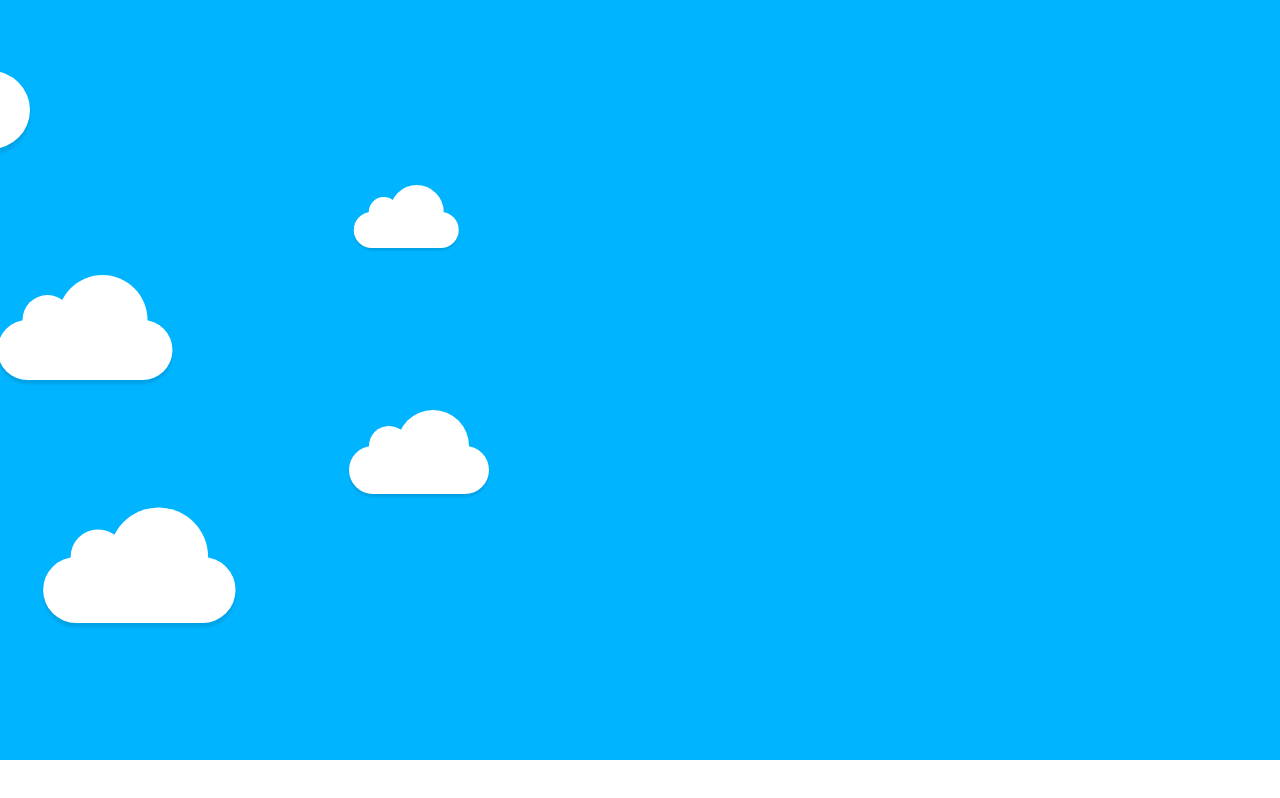
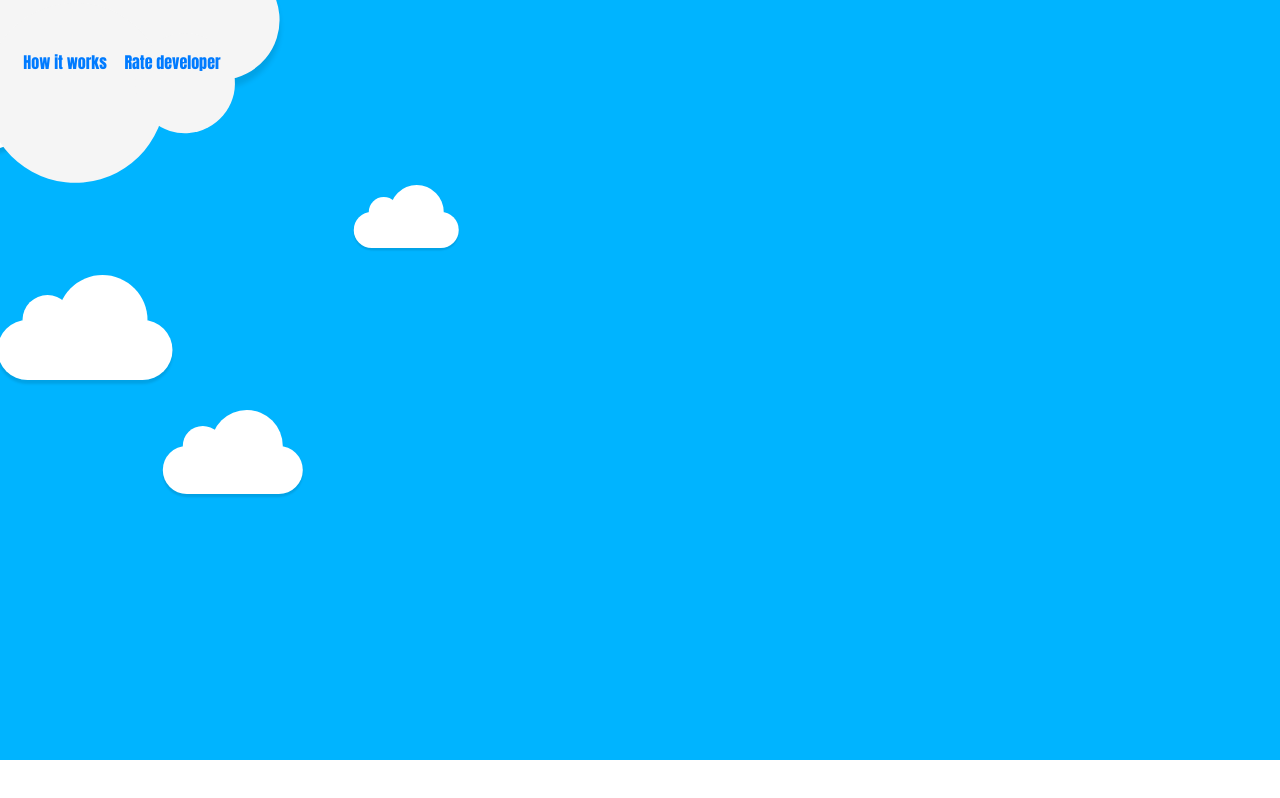
Before and after one commit to Geerocktricks/Github-Search, an Angular app: page / in a window 1280 px wide. Built offline with nearby package versions, Linux system fonts and the light colour scheme.

Commit message:
This commit adds a navigation area to my app

```diff
--- a/src/app/header/header.component.css
+++ b/src/app/header/header.component.css
@@ -50,6 +50,7 @@
     width: 180px;
 }
 
+
 @keyframes animateCloud{
     0%{margin-left:-1000px;}
     100%{margin-left: 100%;}
@@ -71,11 +72,46 @@
 }
 
 .x4{
-    animation: animateCloud 18s linear infinite;
-    transform: scale(0.4);
+    animation: animateCloud 25s linear infinite;
+    transform: scale(0.40);
 }
 
-.x5{
-    animation: animateCloud 25s linear infinite;
-    transform: scale(0.55);
+.nav{
+    position: absolute;
+    transform: translate(250%,350%);
+    margin-left: -70px;
+    margin-top: -30px;
+    transform: rotate(175deg);
+    background: #f5f5f5;
+    z-index: 9999999;
+    box-shadow: 0 -8px 5px rgba(0, 0, 0, .1);
 }
+.nav:after{
+    border-radius: 100px;
+    height: 100px;
+    left: 50px;
+    top: -50px;
+    width: 100px;
+    background: #f5f5f5;
+}
+.nav:before{
+    border-radius: 200px;
+    height: 180px;
+    right: 50px;
+    top: -90px;
+    width: 180px;
+    background: #f5f5f5;
+}
+.nav ul{
+    transform: rotate(-175deg);
+    list-style: none;
+    display: inline-flex;
+
+}
+
+.nav li{
+    margin: 12px;
+    transform: translate(-50%, 70%);
+    font-family: 'Anton', sans-serif;
+    color: #ffff;
+}
--- a/src/app/header/header.component.html
+++ b/src/app/header/header.component.html
@@ -1,4 +1,11 @@
 <div class="header">
+    <div class="cloud nav">
+      <ul>
+        <li> <a href="#">How it works</a> </li>
+        <li> <a href="#">Rate developer</a> </li>
+      </ul>
+
+      </div>
   <div id="background-wrap">
     <div class="x1">
       <div class="cloud">
@@ -24,10 +31,5 @@
       </div>
     </div>
 
-    <div class="x5">
-      <div class="cloud">
-
-      </div>
-    </div>
   </div>
 </div>
--- a/src/index.html
+++ b/src/index.html
@@ -4,6 +4,7 @@
   <meta charset="utf-8">
   <title>GithubSearch</title>
   <base href="/">
+  <link href="https://fonts.googleapis.com/css?family=Anton" rel="stylesheet">
 
   <meta name="viewport" content="width=device-width, initial-scale=1">
   <link rel="icon" type="image/x-icon" href="favicon.ico">
```
Also changed, not shown: src/assets/github.png (added).
